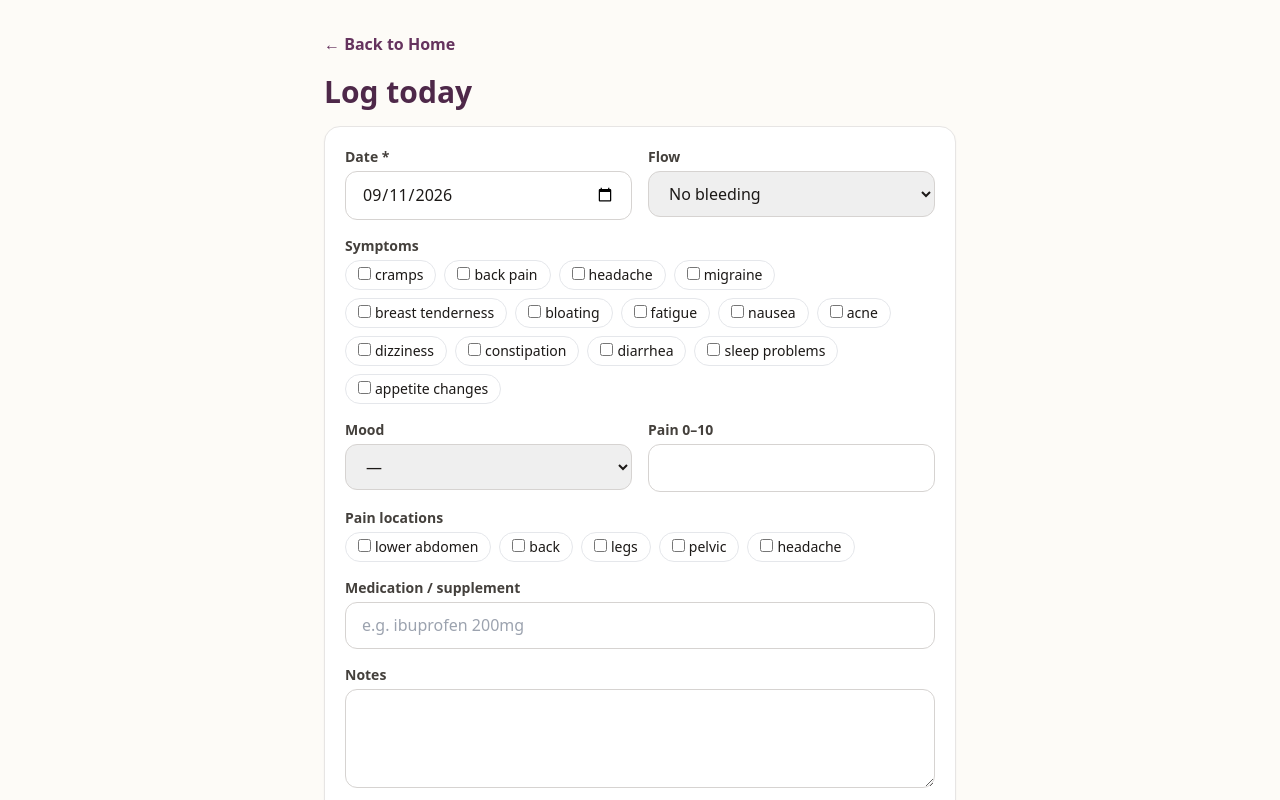
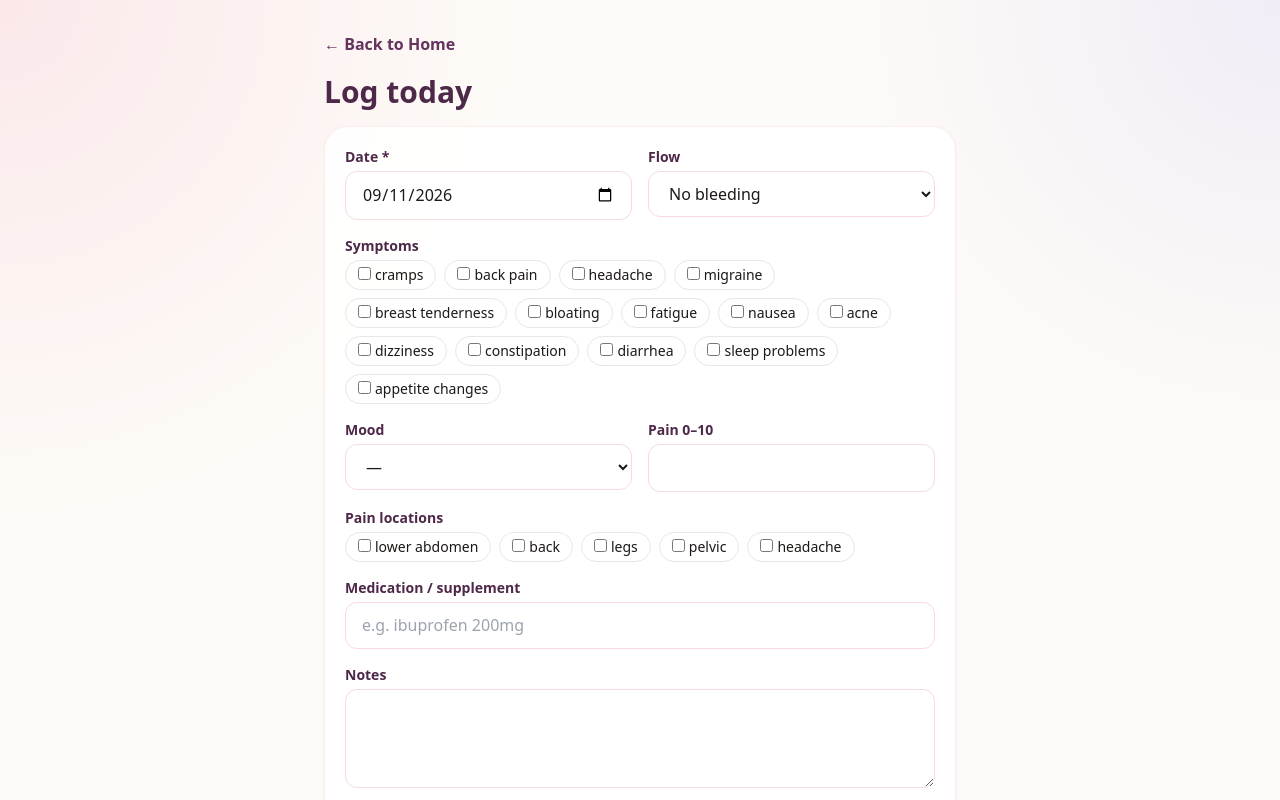
Before and after one commit to Sabondoj3/hercycle-ai, a Next.js app: page /log in a window 1280 px wide. Shown: the top 800 px of the page. Built offline with nearby package versions, Linux system fonts and the light colour scheme.

Commit message:
Add feminine visual theme for HerCycle

```diff
--- a/src/app/globals.css
+++ b/src/app/globals.css
@@ -2,11 +2,43 @@
 @tailwind components;
 @tailwind utilities;
 
-:root { color-scheme: light; }
-body { font-size: 16px; line-height: 1.6; }
-.card { @apply rounded-2xl border border-stone-200 bg-white p-5 shadow-sm; }
-.btn-primary { @apply rounded-xl bg-plum-700 px-5 py-3 font-semibold text-white hover:bg-plum-800 focus:outline-none focus:ring-2 focus:ring-plum-400 focus:ring-offset-2; }
-.btn-secondary { @apply rounded-xl border border-plum-300 px-5 py-3 font-semibold text-plum-800 hover:bg-plum-50 focus:outline-none focus:ring-2 focus:ring-plum-300; }
-.input { @apply w-full rounded-xl border border-stone-300 px-4 py-2.5 focus:border-plum-500 focus:outline-none focus:ring-2 focus:ring-plum-200; }
-.label { @apply mb-1 block text-sm font-semibold text-stone-700; }
-.badge { @apply inline-flex items-center gap-1 rounded-full px-3 py-1 text-xs font-semibold; }
+:root {
+  color-scheme: light;
+}
+
+body {
+  font-size: 16px;
+  line-height: 1.6;
+  background:
+    radial-gradient(circle at top left, rgba(249, 216, 223, 0.55), transparent 32rem),
+    radial-gradient(circle at top right, rgba(228, 218, 246, 0.45), transparent 28rem),
+    #fdfbf7;
+}
+
+.card {
+  @apply rounded-3xl border border-rose2-100 bg-white/95 p-5 shadow-sm;
+}
+
+.btn-primary {
+  @apply rounded-xl bg-plum-700 px-5 py-3 font-semibold text-white shadow-sm transition hover:bg-plum-800 hover:shadow-md focus:outline-none focus:ring-2 focus:ring-rose2-300 focus:ring-offset-2;
+}
+
+.btn-secondary {
+  @apply rounded-xl border border-rose2-200 bg-white px-5 py-3 font-semibold text-plum-800 transition hover:bg-blush-50 focus:outline-none focus:ring-2 focus:ring-rose2-200;
+}
+
+.input {
+  @apply w-full rounded-xl border border-rose2-200 bg-white px-4 py-2.5 transition focus:border-plum-400 focus:outline-none focus:ring-2 focus:ring-rose2-100;
+}
+
+.label {
+  @apply mb-1 block text-sm font-semibold text-plum-800;
+}
+
+.badge {
+  @apply inline-flex items-center gap-1 rounded-full px-3 py-1 text-xs font-semibold;
+}
+
+::selection {
+  @apply bg-rose2-200 text-plum-900;
+}
--- a/tailwind.config.ts
+++ b/tailwind.config.ts
@@ -5,6 +5,10 @@ const config: Config = {
     extend: {
       colors: {
         plum: { 50:"#faf5f9",100:"#f3e8f1",200:"#e5c9e0",300:"#d3a3cb",400:"#b975ae",500:"#9c528f",600:"#7e4074",700:"#65335e",800:"#4e2849",900:"#3a1e37" },
+        rose2: { 50:"#fff6f8",100:"#fdecef",200:"#f9d8df",300:"#f2b8c5",400:"#e98ea3",500:"#d96782",600:"#bd4d6a" },
+        blush: { 50:"#fff9fa",100:"#fdf0f3",200:"#f8dde3",300:"#f0c2cd" },
+        lavender: { 50:"#faf8ff",100:"#f1ecfb",200:"#e4daf6",300:"#d0bfed",400:"#b89fdf" },
+        peach: { 50:"#fff8f3",100:"#fdeee2",200:"#f9dcc7",300:"#f2c1a1" },
         teal2: { 500:"#0e7c7b", 600:"#0a5f5e" },
         cream: "#fdfbf7",
       },
```
